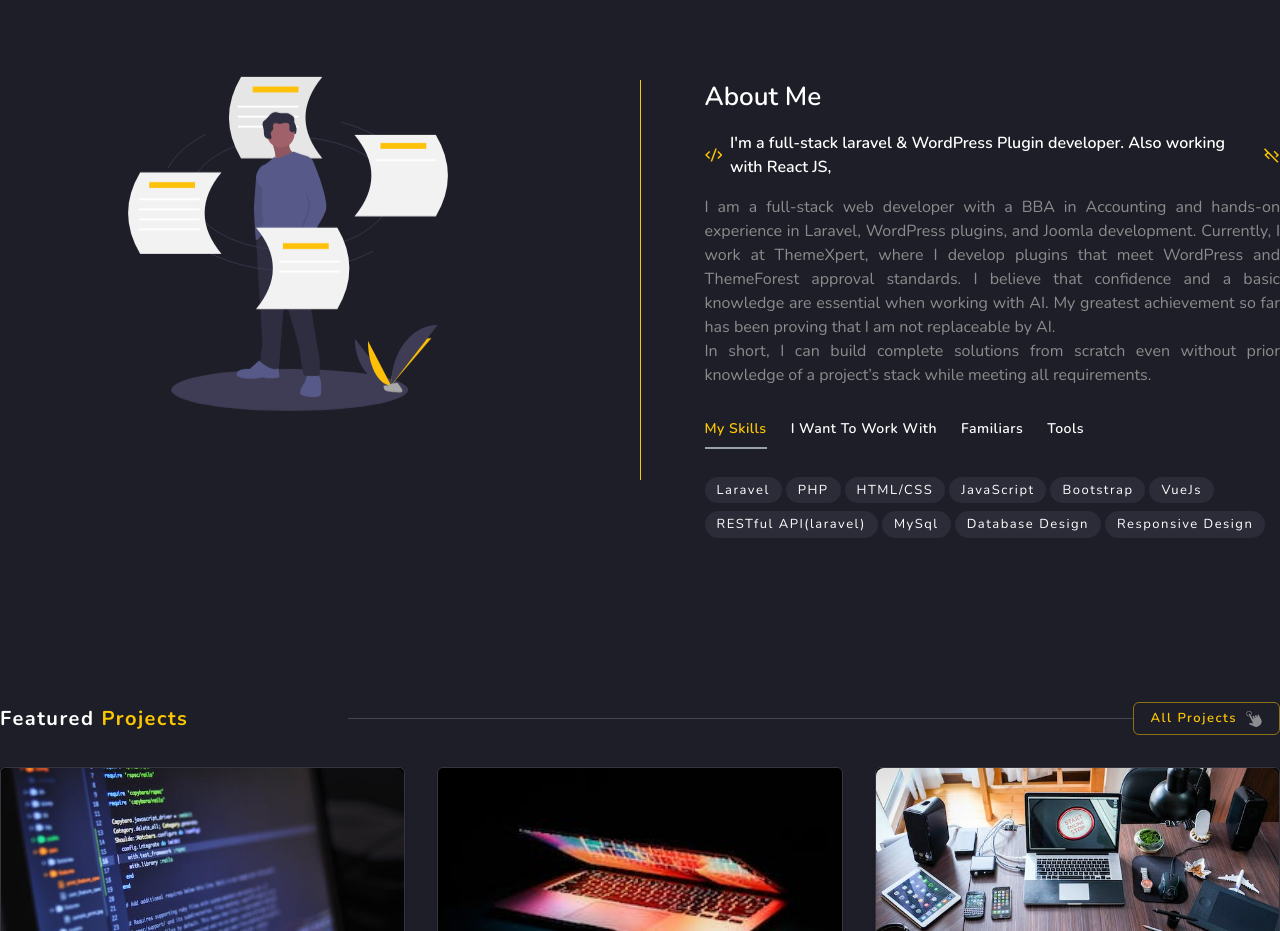
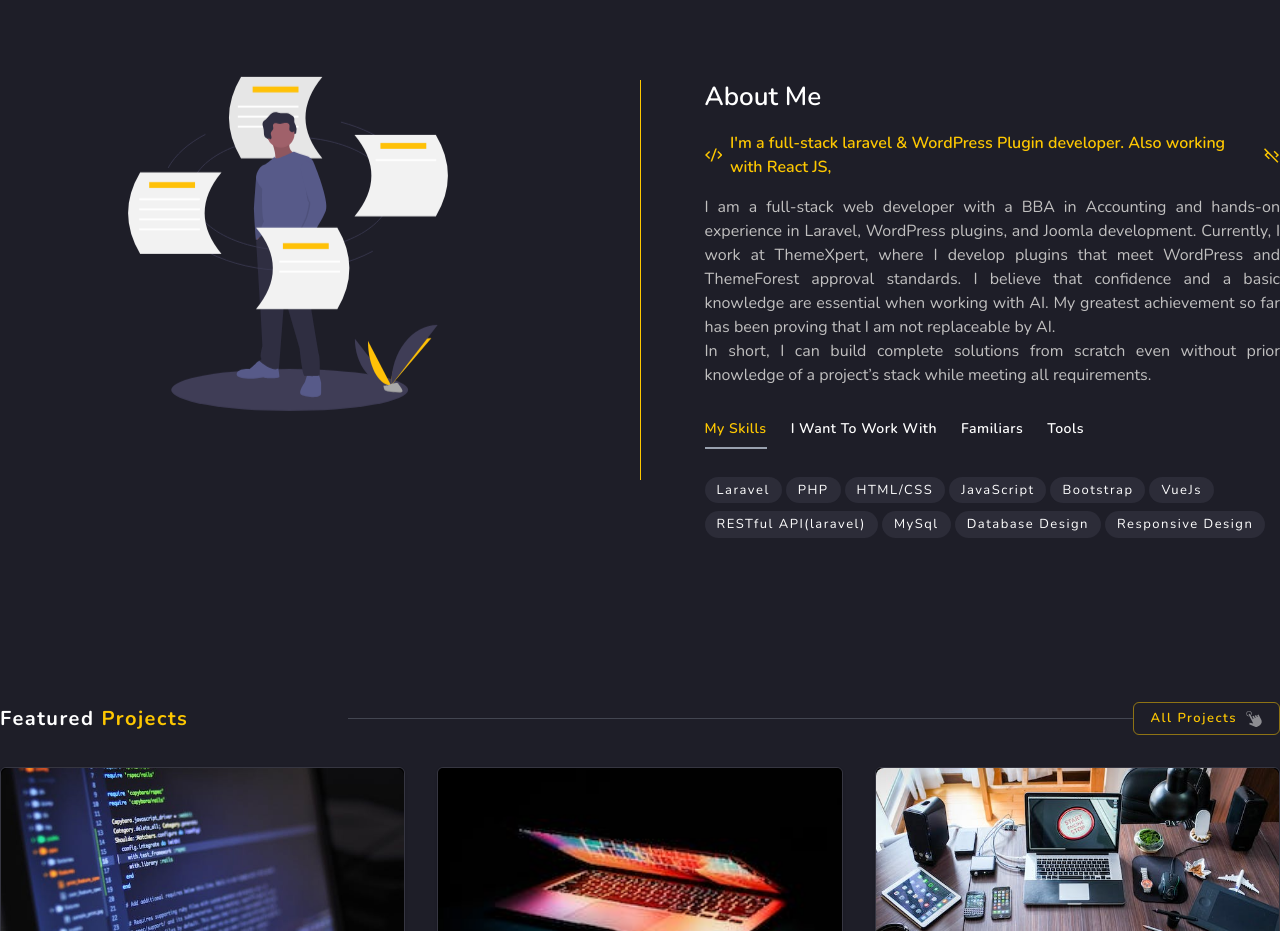
Before and after one commit to SagorIslamOfficial/personal, a React (Vite) app: page / in a window 1280 px wide. Shown: the part 800-1731 px from the top of the page. Built offline with nearby package versions, Linux system fonts and the light colour scheme.

Commit message:
refactor: update Typewriter component, colors and about description texts

```diff
--- a/src/components/sections/AboutSection.tsx
+++ b/src/components/sections/AboutSection.tsx
@@ -7,7 +7,15 @@ import { MdCodeOff } from "react-icons/md";
 import { RiCodeSSlashLine } from "react-icons/ri";
 
 // Typewriter effect for subtitle
-const Typewriter = ({ text, delay }: { text: string; delay: number }) => {
+const Typewriter = ({
+    text,
+    delay,
+    className,
+}: {
+    text: string;
+    delay: number;
+    className?: string;
+}) => {
     const [currentText, setCurrentText] = useState("");
     const [currentIndex, setCurrentIndex] = useState(0);
     const [isDeleting, setIsDeleting] = useState(false);
@@ -38,7 +46,11 @@ const Typewriter = ({ text, delay }: { text: string; delay: number }) => {
         return () => clearTimeout(timeout);
     }, [currentIndex, isDeleting, delay, text]);
 
-    return <span className="text-base font-semibold">{currentText}</span>;
+    return (
+        <span className={`text-base font-semibold ${className ?? ""}`}>
+            {currentText}
+        </span>
+    );
 };
 
 const AboutSection = () => {
@@ -81,12 +93,13 @@ const AboutSection = () => {
                             <Typewriter
                                 text="I'm a full-stack laravel & WordPress Plugin developer. Also working with React JS, mySQL, and more."
                                 delay={80}
+                                className="text-yellow-400"
                             />
                             <MdCodeOff className="text-yellow-400 text-xl" />
                         </div>
 
                         {/* Description */}
-                        <p className="text-[#8c8c8e] text-base mb-8 text-justify">
+                        <p className="text-[#c1c0c0] text-base mb-8 text-justify">
                             {aboutContent.description
                                 .split("\n")
                                 .map((line, idx) => (
```
